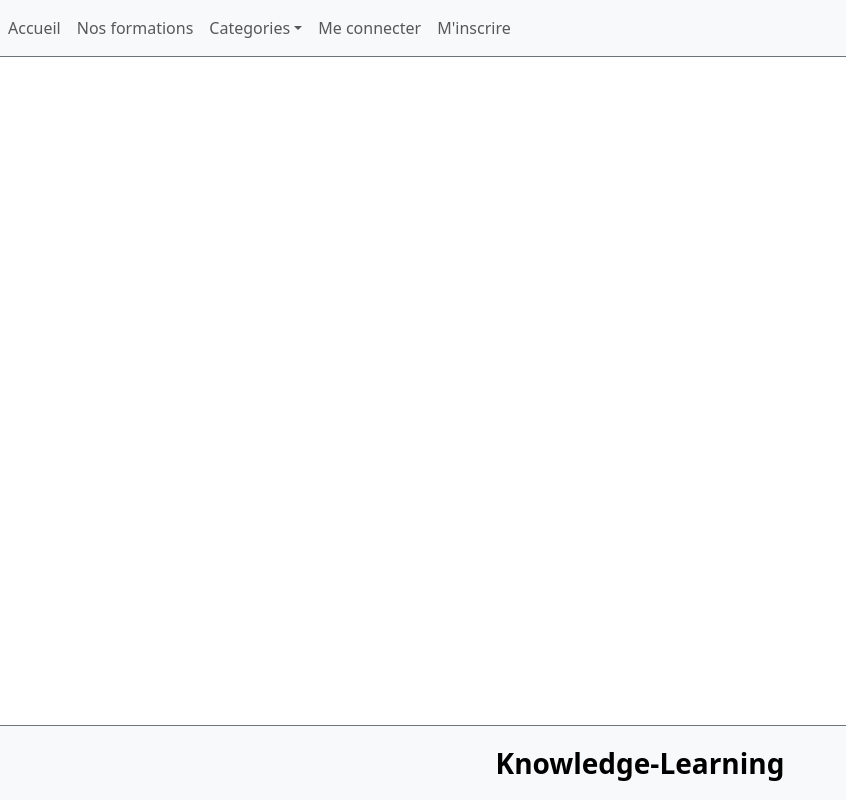
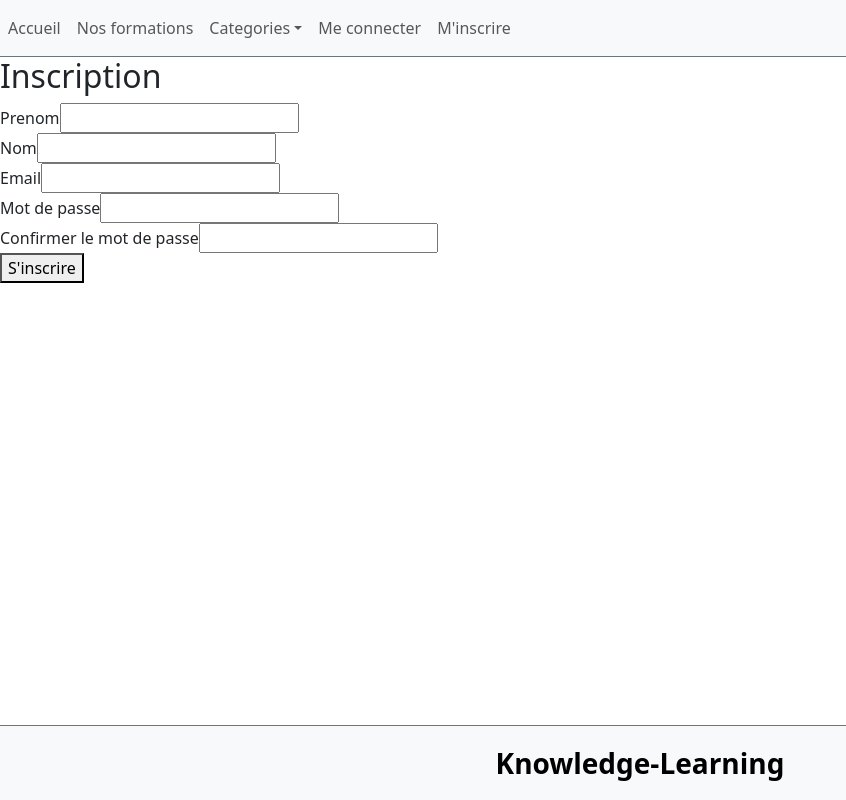
Before and after one commit to matiti61290/knowledge_learning, a React (Create React App) app in the folder frontend/: page /register in a window 1280 px wide. Shown: the whole page, without its empty margins (0-846 px from the left). Built offline with nearby package versions, Linux system fonts and the light colour scheme.

Commit message:
register form created

```diff
--- a/frontend/src/App.js
+++ b/frontend/src/App.js
@@ -8,6 +8,7 @@ import Formations from "./pages/Formations";
 import Formation from "./pages/Formation"
 import Category from "./pages/Category.js"
 import Lesson from './pages/Lesson.js'
+import Register from "./pages/Register.js";
 
 function App() {
  return (
@@ -21,7 +22,8 @@ function App() {
         <Route path="/formations/:formationId" element={<Formation />} />
         <Route path="/category/:categoryId" element={<Category />} />
         <Route path="/formations/:formationId/:lessonId" element={<Lesson />} />
-    </Routes>
+        <Route path="/register" element={<Register/>} />
+      </Routes>
     </main>
     <Footer />
   </div>
--- a/frontend/src/component/Navbar.js
+++ b/frontend/src/component/Navbar.js
@@ -85,7 +85,7 @@ function Navbar() {
                         <a className="nav-link" href="/login">Me connecter</a>
                     </li>
                     <li className="nav-item">
-                        <a className="nav-link" href="#">M'inscrire</a>
+                        <a className="nav-link" href="/register">M'inscrire</a>
                     </li>
                 </ul>
             </div>
--- /dev/null
+++ b/frontend/src/pages/Register.js
@@ -0,0 +1,67 @@
+import React, { useState } from "react";
+
+function Register() {
+    const [firstname, setFirstname] = useState('')
+    const [lastname, setLastname] = useState('')
+    const [mail, setMail] = useState('')
+    const [password, setPassword] = useState('')
+    const [confirmPassword, setConfirmPassword] = useState('')
+    const [message, setMessage] = useState('')
+
+    const handleSubmit = async(e) => {
+        e.preventDefault()
+
+
+        try{
+            const response = await fetch('http://localhost:3001/register', {
+                method: 'POST',
+                credentials: 'include',
+                headers: {
+                    'Content-Type': 'application/json'
+                },
+                body: JSON.stringify({ firstname, lastname, mail, password, confirmPassword})
+            })
+
+            if (response.ok) {
+                const data = await response.json()
+                setMessage(`Votre inscription est prise en compte ${data.firstname || 'utilisateur'}. Merci de confirmer votre mail`)
+            } else {
+                const errorData = await response.json()
+                setMessage( errorData.message || 'Erreur de connexion')
+            }
+        } catch (error){
+            setMessage('Erreur reseau ou serveur')
+            console.error(error)
+        }
+    }
+
+    return (
+        <form onSubmit={handleSubmit}>
+            <h2>Inscription</h2>
+            <div>
+                <label>Prenom</label>
+                <input type="text" value={firstname} onChange={(e) => setFirstname(e.target.value)} required />
+            </div>
+            <div>
+                <label>Nom</label>
+                <input type="text" value={lastname} onChange={(e) => setLastname(e.target.value)} required />
+            </div>
+            <div>
+                <label>Email</label>
+                <input type="mail" value={mail} onChange={(e) => setMail(e.target.value)} required />
+            </div>
+            <div>
+                <label>Mot de passe</label>
+                <input type="password" value={password} onChange={(e) => setPassword(e.target.value)} required />
+            </div>
+            <div>
+                <label>Confirmer le mot de passe</label>
+                <input type="password" value={confirmPassword} onChange={(e) => setConfirmPassword(e.target.value)} required />
+            </div>
+            <button type="submit">S'inscrire</button>
+            <p>{message}</p>
+        </form>
+    )
+}
+
+export default Register
```
Also changed, not shown: 1 other file (tests, documents, lock files or other folders).
